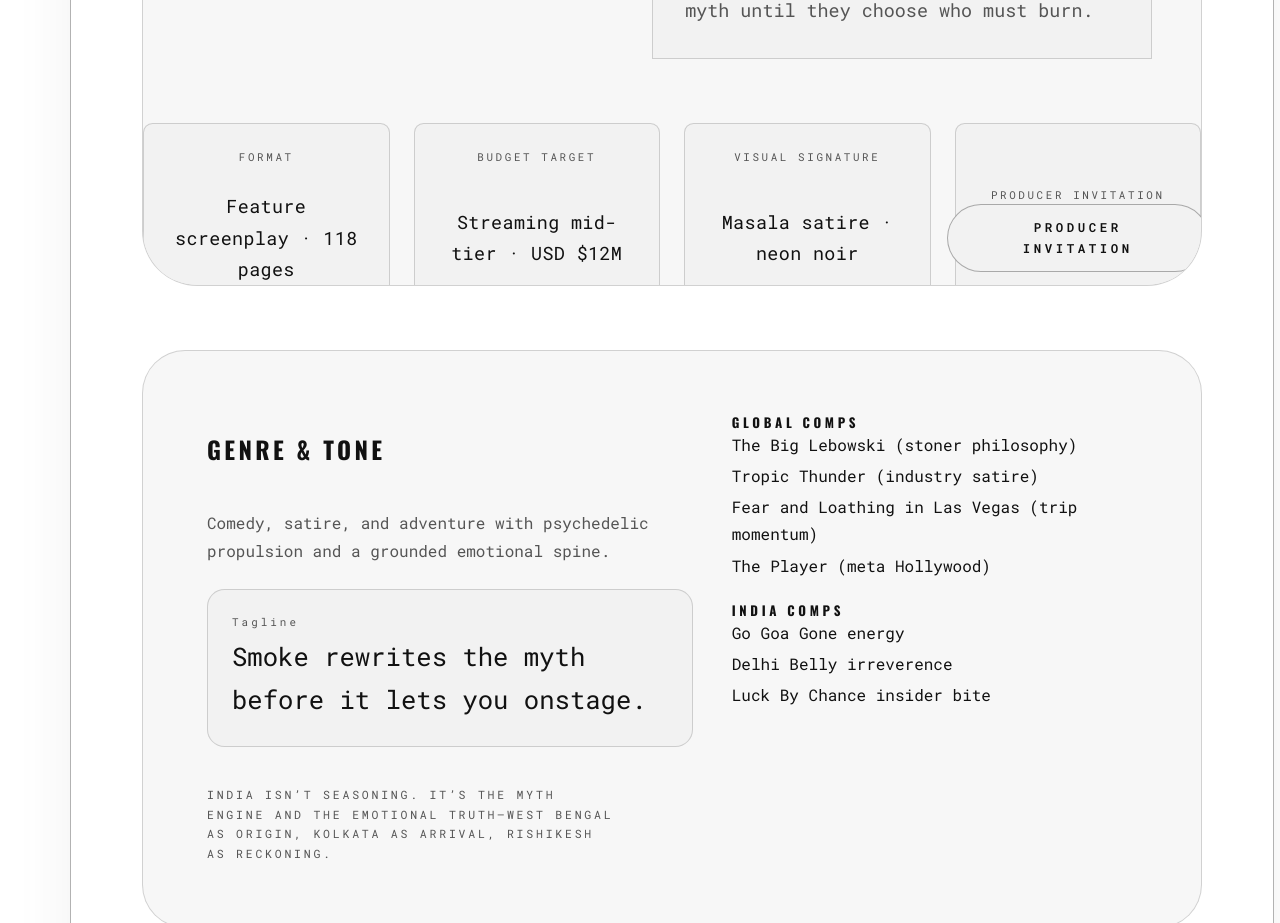
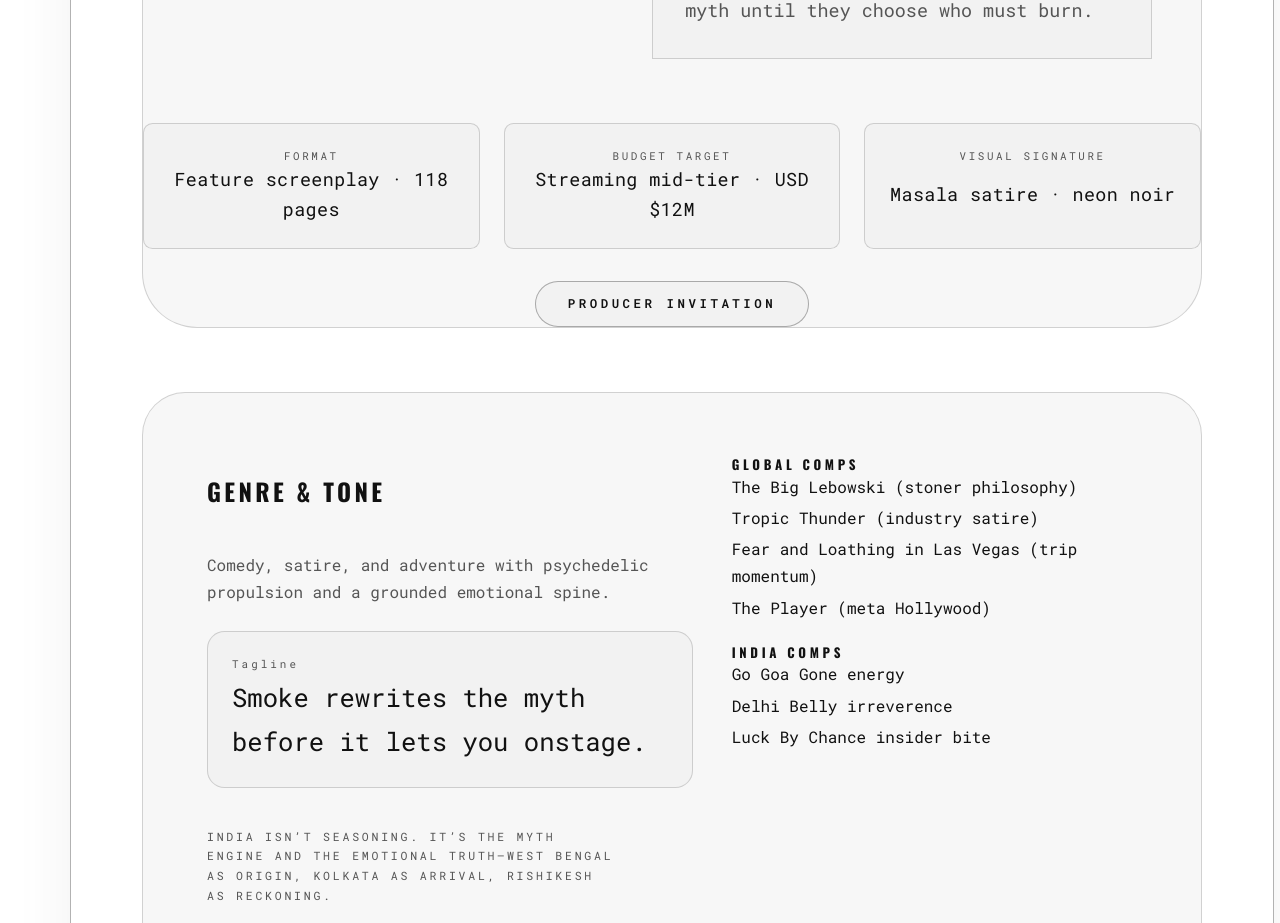
Before and after one commit to epiphanizer/creativesguideus, a Next.js app: page /bong-tour in a window 1280 px wide. Shown: the part 960-1883 px from the top of the page. Built offline with nearby package versions, Linux system fonts and the light colour scheme.

Commit message:
feature work

```diff
--- a/components/bong-tour/BongTourFeature.tsx
+++ b/components/bong-tour/BongTourFeature.tsx
@@ -106,23 +106,6 @@ const guidingTagline = "Smoke rewrites the myth before it lets you onstage.";
 const storyboardTilts = [-2.5, 1.5, -1.2, 2.2, -1.8, 1.8, -0.8];
 
 export function BongTourFeature() {
-  const heroMeta = [
-    ...keyDetails.map((item) => ({
-      label: item.label,
-      content: item.detail,
-      type: "fact" as const
-    })),
-    {
-      label: "Producer invitation",
-      content: (
-        <Button as="a" href="/#contact" className="bt-button">
-          Producer invitation
-        </Button>
-      ),
-      type: "action" as const
-    }
-  ];
-
   return (
     <div className="bt-stage">
       <section className="bt-hero" id="bong-tour">
@@ -146,20 +129,22 @@ export function BongTourFeature() {
                 Hollywood keeps hearing &ldquo;Bong Tour&rdquo;; the artifact keeps rewriting the myth until they choose who must burn.
               </p>
             </div>
+
           </div>
         </div>
-        <ul className="bt-hero__meta" aria-label="Pitch quick facts">
-          {heroMeta.map((item) => (
-            <li key={item.label} className="bt-hero__meta-item" data-type={item.type}>
+        <div className="bt-hero__meta" aria-label="Pitch quick facts">
+          {keyDetails.map((item) => (
+            <div key={item.label} className="bt-hero__meta-item">
               <span className="bt-hero__meta-label">{item.label}</span>
-              {item.type === "fact" ? (
-                <span className="bt-hero__meta-value">{item.content}</span>
-              ) : (
-                item.content
-              )}
-            </li>
+              <span className="bt-hero__meta-value">{item.detail}</span>
+            </div>
           ))}
-        </ul>
+        </div>
+        <div className="bt-hero__cta">
+          <Button as="a" href="/#contact" className="bt-button">
+            Producer invitation
+          </Button>
+        </div>
       </section>
 
       <section className="bt-tonality" aria-label="Tone and references">
--- a/styles/sections/_bong-feature.scss
+++ b/styles/sections/_bong-feature.scss
@@ -679,13 +679,18 @@
 }
 
 .bt-hero__meta {
-  list-style: none;
   display: grid;
   gap: clamp(var(--cg-space-sm), 3vw, var(--cg-space-lg));
-  grid-template-columns: repeat(auto-fit, minmax(200px, 1fr));
+  grid-template-columns: repeat(auto-fit, minmax(220px, 1fr));
   width: 100%;
-  padding: 0;
+  padding-inline: 1.5%;
   margin: clamp(var(--cg-space-xl), 5vw, var(--cg-space-3xl)) 0 0;
+}
+
+@media (min-width: 960px) {
+  .bt-hero__meta {
+    grid-template-columns: repeat(3, minmax(0, 1fr));
+  }
 }
 
 .bt-hero__meta-item {
@@ -696,7 +701,6 @@
   border-radius: calc(var(--cg-radius-md) * 1.2);
   border: 1px solid var(--bt-border);
   background-color: var(--bt-panel-soft);
-  min-height: 100%;
 }
 
 .bt-hero__meta-label {
@@ -712,13 +716,14 @@
   letter-spacing: 0.02em;
 }
 
-.bt-hero__meta-item[data-type="action"] {
-  align-content: center;
-  justify-items: center;
+.bt-hero__cta {
+  display: flex;
+  justify-content: center;
+  margin-top: clamp(var(--cg-space-md), 4vw, var(--cg-space-xl));
 }
 
-.bt-hero__meta-item[data-type="action"] .bt-button {
-  width: 100%;
+.bt-hero__cta .bt-button {
+  width: min(100%, 320px);
   justify-content: center;
 }
 
```
